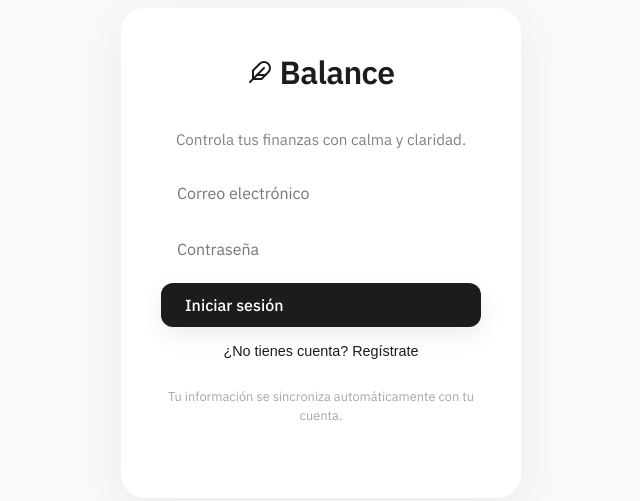
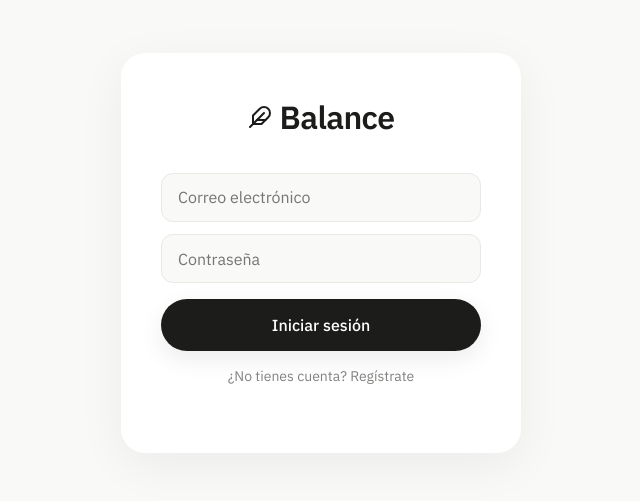
Before and after one commit to Economyc/sbdfinance, a website: page index.html in a window 1280 px wide. Shown: the part 147-648 px from the top of the page, without its empty margins (319-959 px from the left). Drawn offline with nearby package versions, Linux system fonts and the light colour scheme; no server answers.

Commit message:
AuthForm

```diff
--- a/index.html
+++ b/index.html
@@ -69,25 +69,13 @@
                 <span>Balance</span>
             </div>
 
-            <div id="loginSection" class="auth-form"
-                style="display: flex; flex-direction: column; gap: 0.75rem; align-items: center; margin-top: 2rem; width: 100%;">
-                <p style="margin-bottom: 0.5rem; font-size: 0.95rem;">Controla tus finanzas con calma y claridad.</p>
-                <input id="authEmail" type="email" placeholder="Correo electrónico" autocomplete="email"
-                    style="width: 100%; padding: 0.75rem 1rem; border-radius: 12px; border: 1px solid var(--border); background: var(--input-bg, var(--card-bg)); color: var(--text); font-size: 1rem; box-sizing: border-box;" />
-                <input id="authPassword" type="password" placeholder="Contraseña" autocomplete="current-password"
-                    style="width: 100%; padding: 0.75rem 1rem; border-radius: 12px; border: 1px solid var(--border); background: var(--input-bg, var(--card-bg)); color: var(--text); font-size: 1rem; box-sizing: border-box;" />
-                <button id="loginBtn" class="primary-btn"
-                    style="width: 100%; padding: 0.75rem 1.5rem; border-radius: 12px; font-weight: 500;">
-                    Iniciar sesión
-                </button>
-                <button id="registerBtn"
-                    style="background: none; border: none; color: var(--accent); font-size: 0.9rem; cursor: pointer; padding: 0.25rem;">
-                    ¿No tienes cuenta? Regístrate
-                </button>
-                <p id="authError" style="color: #e74c3c; font-size: 0.85rem; display: none; text-align: center;"></p>
+            <div id="loginSection" class="auth-form login-form">
+                <input id="authEmail" type="email" placeholder="Correo electrónico" autocomplete="email" />
+                <input id="authPassword" type="password" placeholder="Contraseña" autocomplete="current-password" />
+                <button id="loginBtn" class="primary-btn login-btn">Iniciar sesión</button>
+                <button id="registerBtn" class="register-link">¿No tienes cuenta? Regístrate</button>
+                <p id="authError" class="auth-error"></p>
             </div>
-            <p class="auth-switch" style="font-size: 0.8rem; opacity: 0.7; margin-top: 1.5rem;">Tu información se
-                sincroniza automáticamente con tu cuenta.</p>
         </div>
     </div>
 
--- a/styles.css
+++ b/styles.css
@@ -90,8 +90,61 @@ button {
 }
 
 .auth-form {
+    text-align: center;
+    margin-bottom: 1.5rem;
+}
+
+.login-form {
+    display: flex;
+    flex-direction: column;
+    gap: 0.75rem;
+    width: 100%;
+    margin-top: 2rem;
+}
+
+.login-form input {
+    background: var(--bg-color);
+    border: 1.5px solid var(--border-color);
+    border-radius: 12px;
+    padding: 0.85rem 1rem;
+    font-size: 1rem;
+    width: 100%;
+    color: var(--text-main);
     text-align: left;
-    margin-bottom: 1.5rem;
+}
+
+.login-form input:focus {
+    border-color: var(--text-main);
+    background: var(--card-bg);
+}
+
+.login-btn {
+    width: 100%;
+    justify-content: center;
+    border-radius: 12px;
+    margin-top: 0.25rem;
+}
+
+.register-link {
+    background: none;
+    border: none;
+    color: var(--text-muted);
+    font-size: 0.875rem;
+    cursor: pointer;
+    padding: 0.25rem;
+    font-family: inherit;
+}
+
+.register-link:hover {
+    color: var(--text-main);
+}
+
+.auth-error {
+    color: #e74c3c;
+    font-size: 0.85rem;
+    display: none;
+    text-align: center;
+    min-height: 1em;
 }
 
 .auth-switch {
--- a/sw.js
+++ b/sw.js
@@ -1,4 +1,4 @@
-const CACHE_NAME = 'balance-v3';
+const CACHE_NAME = 'balance-v4';
 const APP_SHELL = [
   './index.html',
   './styles.css',
```
